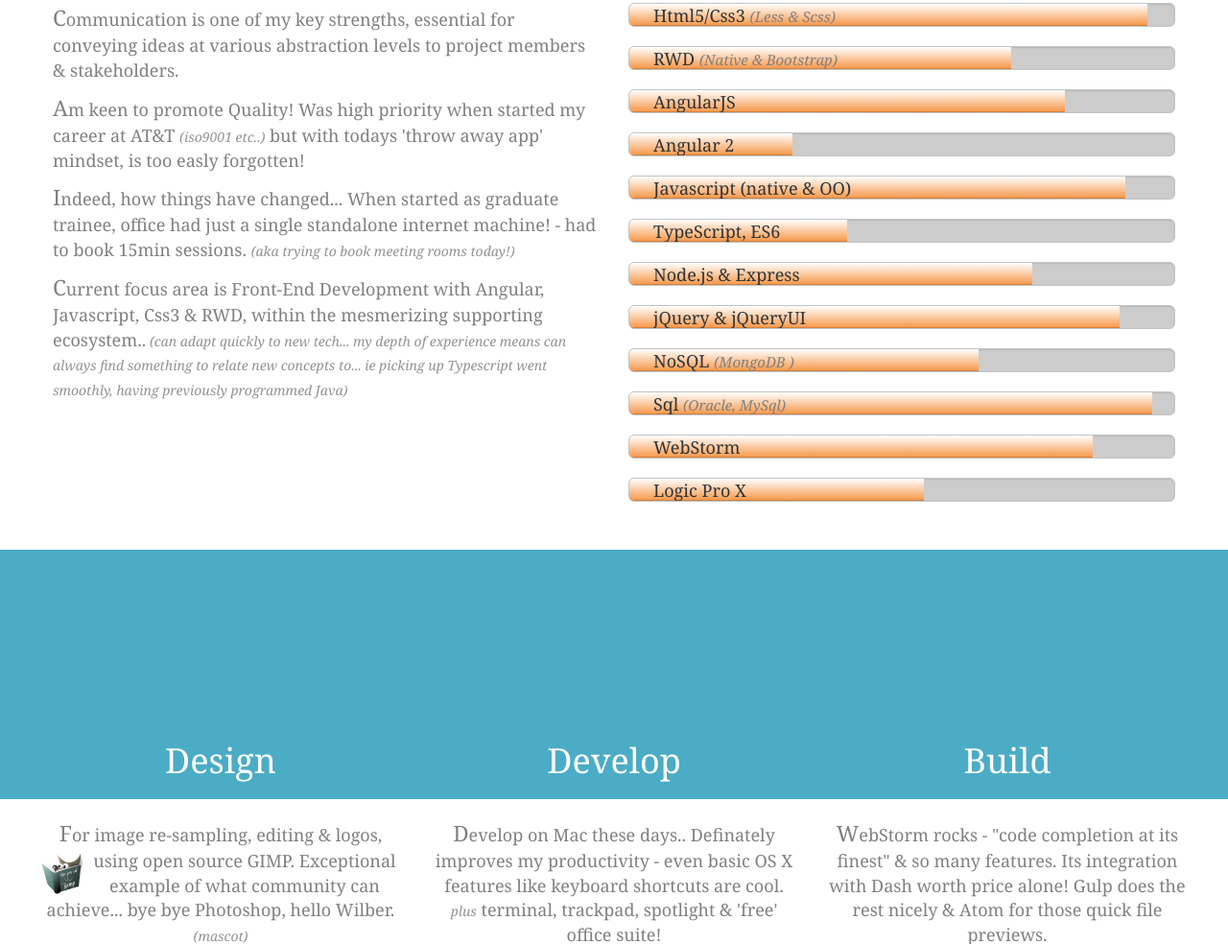
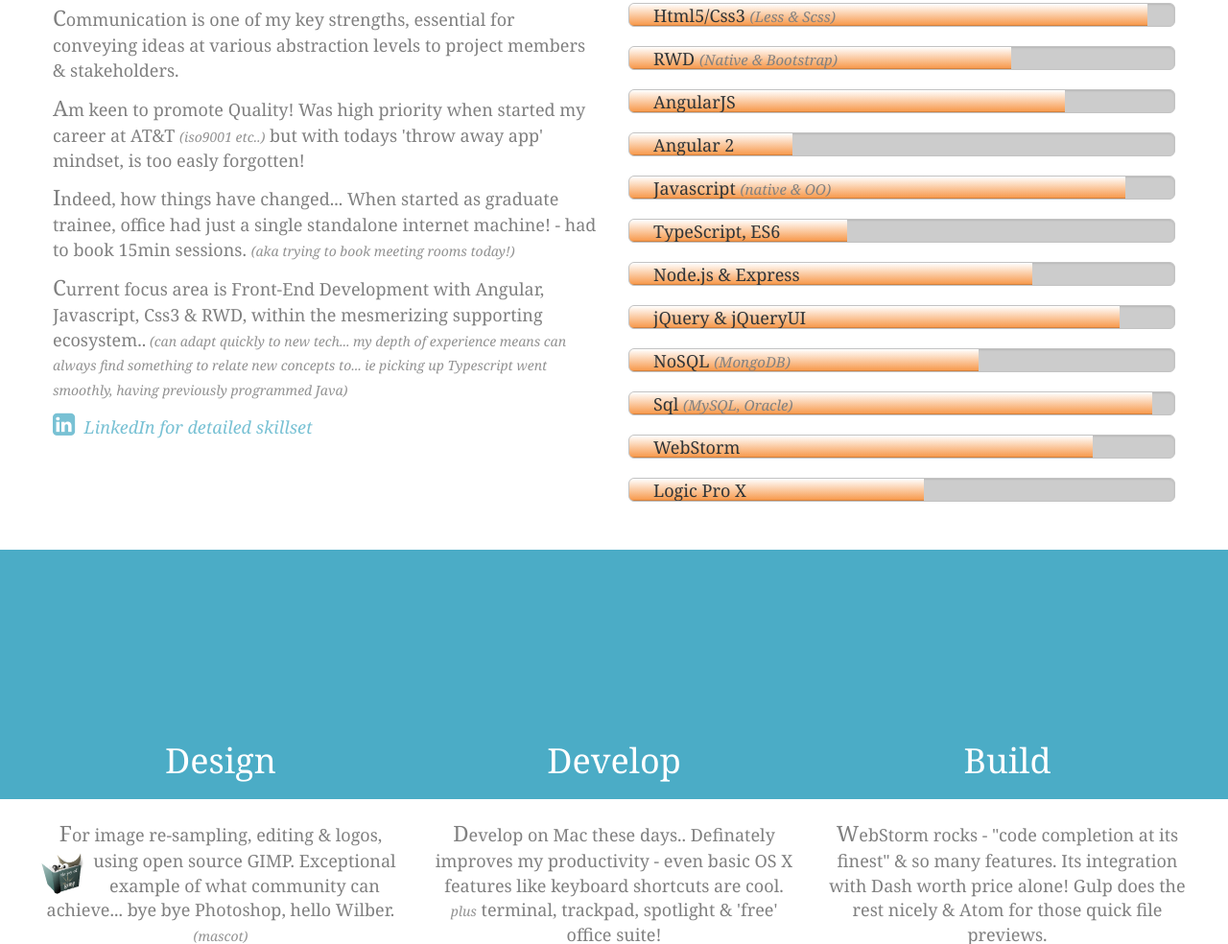
Before and after one commit to SteveJPalmer/stevejpalmer.github.io, a plain HTML site: page index.html in a window 1280 px wide. Shown: the part 1344-2328 px from the top of the page at 96% size. Drawn offline with nearby package versions, Linux system fonts and the light colour scheme.

Commit message:
add LinkedIn anchor (Skills) for detailed skillset

```diff
--- a/assets/css/_about.scss
+++ b/assets/css/_about.scss
@@ -196,6 +196,25 @@
 .ao-skills-container {
   border-top: solid 2px $ao-grey-light;
 }
+
+
+/* override Bootstrap anchor style */
+.ao-linkedin a {
+  color: $ao-blue-mid;
+  font-style: italic;
+  -webkit-transition: color 1.5s ease;
+  transition: color 2s ease;
+  text-decoration: none;
+}
+
+/* header & footer list item hover */
+.ao-linkedin a:hover {
+  color: $ao-orange-dark;
+  -webkit-transition: color 0.2s ease;
+  transition: color 0.2s ease;
+  text-decoration: none;
+}
+
 
 .progress {
   background: #CCC;
--- a/index.html
+++ b/index.html
@@ -190,6 +190,12 @@
                 (can adapt quickly to new tech... my depth of experience means can always find something to relate new concepts to...
                 ie picking up Typescript went smoothly, having previously programmed Java)</i>
               </p>
+              <p class="ao-linkedin">
+                <a target="_blank" href="https://uk.linkedin.com/in/stevejohnpalmer">
+                  <span class="fa fa-linkedin-square ao-font-large fa-1x" aria-hidden="true"></span>
+                  &nbsp;LinkedIn for detailed skillset
+                </a>
+              </p>
             </div>
 
             <div class="col-xs-12 col-sm-6 ao-col2">
@@ -220,7 +226,7 @@
               <div class="progress ao-progress-bar-container">
               <div class="progress-bar ao-progress-bar-custom" role="progressbar"
                    aria-valuenow="91" aria-valuemin="0" aria-valuemax="100" style="width: 91%;">
-                <p class="text-left">Javascript (native & OO)</p>
+                <p class="text-left">Javascript <i>(native & OO)</i></p>
               </div>
               </div>
               <div class="progress ao-progress-bar-container">
@@ -244,13 +250,13 @@
               <div class="progress ao-progress-bar-container">
                 <div class="progress-bar" role="progressbar"
                      aria-valuenow="64" aria-valuemin="0" aria-valuemax="100" style="width: 64%;">
-                  <p class="text-left">NoSQL <i>(MongoDB )</i></p>
+                  <p class="text-left">NoSQL <i>(MongoDB)</i></p>
                 </div>
               </div>
               <div class="progress ao-progress-bar-container">
                 <div class="progress-bar ao-progress-bar-custom" role="progressbar"
                      aria-valuenow="96" aria-valuemin="0" aria-valuemax="100" style="width: 96%;">
-                  <p class="text-left">Sql <i>(Oracle, MySql)</i></p>
+                  <p class="text-left">Sql <i>(MySQL, Oracle)</i></p>
                 </div>
               </div>
               <div class="progress ao-progress-bar-container">
```
Also changed, not shown: assets/css/ao.css, 1 other file.
